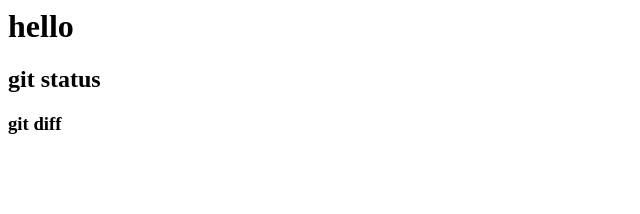
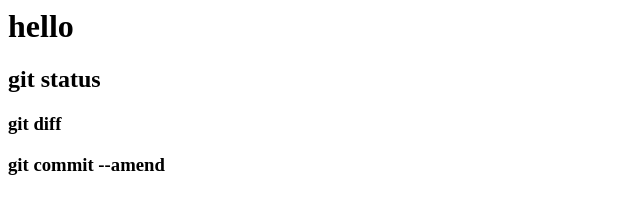
Before and after one commit to makino-hub/git_tutorial, a plain HTML site: page index.html in a window 1280 px wide. Shown: the whole page, without its empty margins (0-640 px from the left). Drawn offline with Linux system fonts and the light colour scheme.

Commit message:
git commit --amendを追記

```diff
--- a/index.html
+++ b/index.html
@@ -1,3 +1,4 @@
 <h1>hello</h1>
 <h2>git status</h2>
 <h3>git diff</h3>
+<h3>git commit --amend</h3>
```
